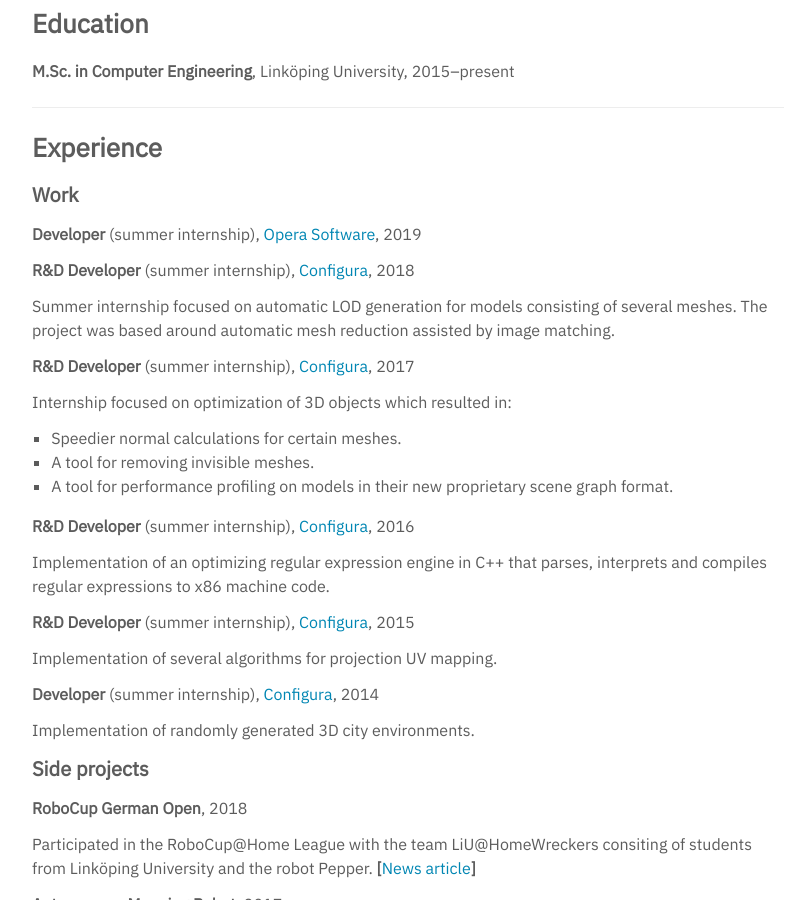
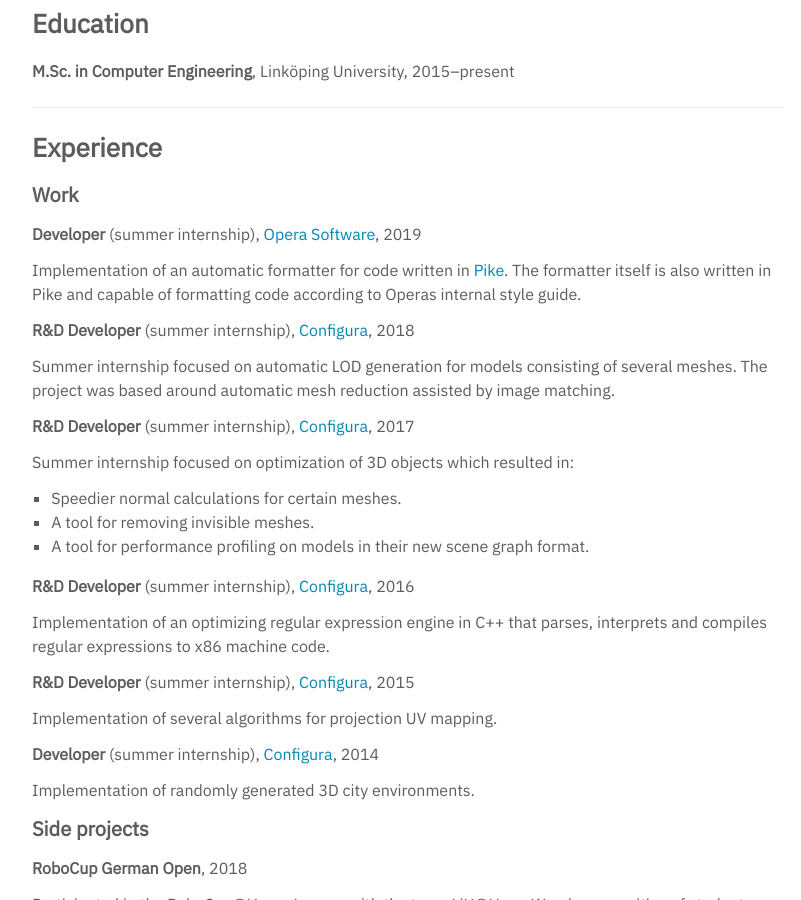
Before and after one commit to williamsjoblom/williamsjoblom.github.io, a Jekyll site: the page built from resume.md, in a window 1280 px wide and 900 px high, scrolled down 422 px. Shown: the whole window, without its empty margins (232-1033 px from the left). Built offline with Jekyll 4.4.1, drawn with Linux system fonts in a browser that asks for light colours.

Commit message:
Update resume.md

```diff
--- a/resume.md
+++ b/resume.md
@@ -26,6 +26,7 @@
 #### Work
 **Developer** (summer internship), [Opera Software](https://www.opera.com/), 2019
 
+Implementation of an automatic formatter for code written in [Pike](https://pike.lysator.liu.se). The formatter itself is also written in Pike and capable of formatting code according to Operas internal style guide.
 
 **R&D Developer** (summer internship), [Configura](https://configura.com), 2018
 
@@ -33,10 +34,10 @@
 
 **R&D Developer** (summer internship), [Configura](https://configura.com), 2017
 
-Internship focused on optimization of 3D objects which resulted in:
+Summer internship focused on optimization of 3D objects which resulted in:
 * Speedier normal calculations for certain meshes.
 * A tool for removing invisible meshes.
-* A tool for performance profiling on models in their new proprietary scene graph format.
+* A tool for performance profiling on models in their new scene graph format.
 
 **R&D Developer** (summer internship), [Configura](https://configura.com), 2016
 
```
